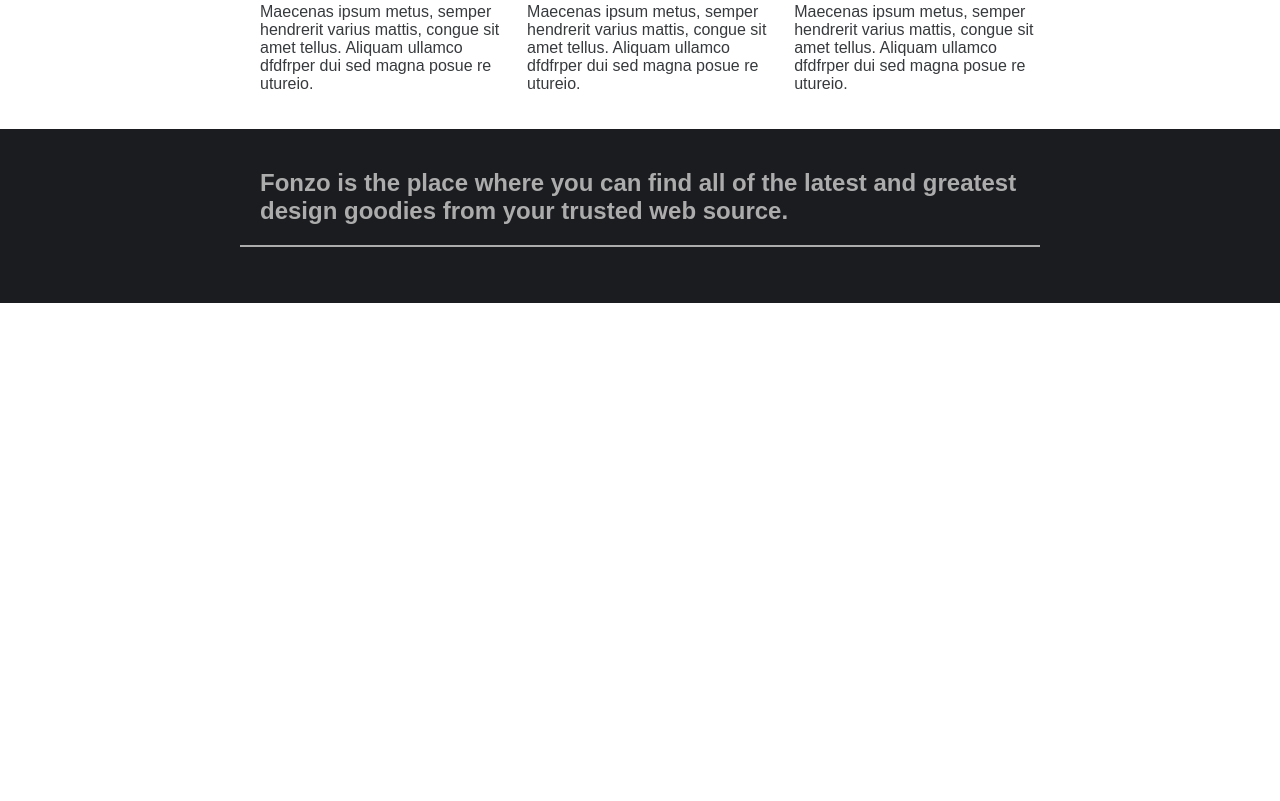
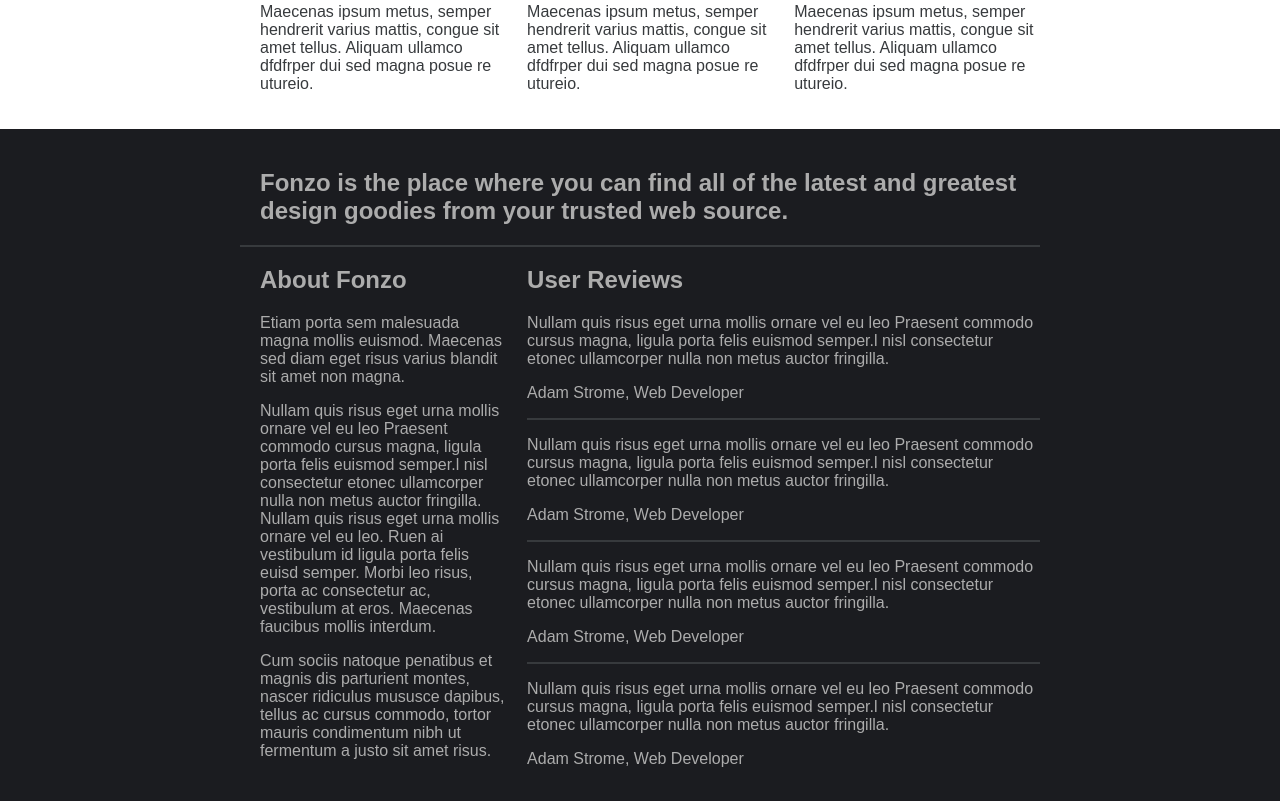
Before and after one commit to wellsDev/psd2page, a website: page index.html in a window 1280 px wide. Shown: the part 1053-1854 px from the top of the page. Before the commit the page ends 1356 px from the top, so only its background shows below. Drawn offline with Linux system fonts and the light colour scheme.

Commit message:
Added User Review content and CSS

```diff
--- a/assets/sass/_main.sass
+++ b/assets/sass/_main.sass
@@ -3,6 +3,7 @@
 $green: #50a366
 $white: #ffffff
 $black: #1b1c20
+$blackgrey: #232527
 $darkgrey: #373a3d
 $lightgrey: #acacac
 $textgrey: #ccced0
@@ -71,9 +72,17 @@
   .title
     border-bottom: 2px solid $darkgrey
 
-section#reviews,
-footer
+section#reviews
   background-color: $black
   color: $lightgrey
+
   .title
-    border-bottom: 2px solid $lightgrey
+    border-bottom: 2px solid $darkgrey
+
+  .review
+    border-bottom: 2px solid $darkgrey
+    &:last-child
+      border-bottom: none
+footer
+  background-color: $blackgrey
+  color: $lightgrey
--- a/index.html
+++ b/index.html
@@ -108,10 +108,43 @@
 goodies from your trusted web source.</h2>
           </div>
           <div class="col col--4-of-12">
-
+            <h2>About Fonzo</h2>
+            <p>
+              Etiam porta sem malesuada magna mollis euismod. Maecenas sed diam eget risus varius blandit sit amet non magna.
+            </p>
+            <p>
+              Nullam quis risus eget urna mollis ornare vel eu leo Praesent commodo cursus magna, ligula porta felis euismod semper.l nisl consectetur etonec ullamcorper nulla non metus auctor fringilla. Nullam quis risus eget urna mollis ornare vel eu leo. Ruen ai vestibulum id ligula porta felis euisd semper. Morbi leo risus, porta ac consectetur ac, vestibulum at eros. Maecenas faucibus mollis interdum.
+            </p>
+            <p>
+              Cum sociis natoque penatibus et magnis dis parturient montes, nascer ridiculus mususce dapibus, tellus ac cursus commodo, tortor mauris condimentum nibh ut fermentum a justo sit amet risus.
+            </p>
           </div>
           <div class="col col--8-of-12">
-
+            <h2>User Reviews</h2>
+            <div class="review">
+              <p class="reviewText">
+                Nullam quis risus eget urna mollis ornare vel eu leo Praesent commodo cursus magna, ligula porta felis euismod semper.l nisl consectetur etonec ullamcorper nulla non metus auctor fringilla.
+              </p>
+              <p>Adam Strome, Web Developer</p>
+            </div>
+            <div class="review">
+              <p class="reviewText">
+                Nullam quis risus eget urna mollis ornare vel eu leo Praesent commodo cursus magna, ligula porta felis euismod semper.l nisl consectetur etonec ullamcorper nulla non metus auctor fringilla.
+              </p>
+              <p>Adam Strome, Web Developer</p>
+            </div>
+            <div class="review">
+              <p class="reviewText">
+                Nullam quis risus eget urna mollis ornare vel eu leo Praesent commodo cursus magna, ligula porta felis euismod semper.l nisl consectetur etonec ullamcorper nulla non metus auctor fringilla.
+              </p>
+              <p>Adam Strome, Web Developer</p>
+            </div>
+            <div class="review">
+              <p class="reviewText">
+                Nullam quis risus eget urna mollis ornare vel eu leo Praesent commodo cursus magna, ligula porta felis euismod semper.l nisl consectetur etonec ullamcorper nulla non metus auctor fringilla.
+              </p>
+              <p>Adam Strome, Web Developer</p>
+            </div>
           </div>
         </div>
       </section> <!--Review Section Ends -->
```
Also changed, not shown: assets/css/style.css.
